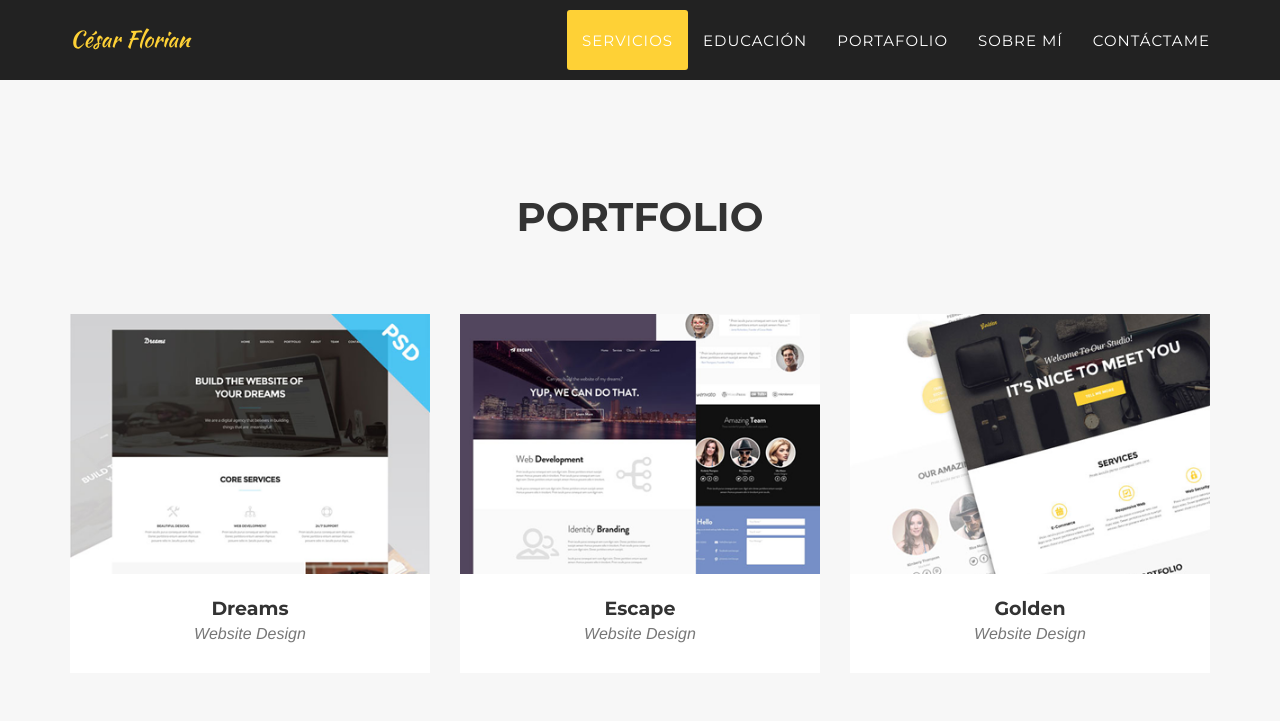
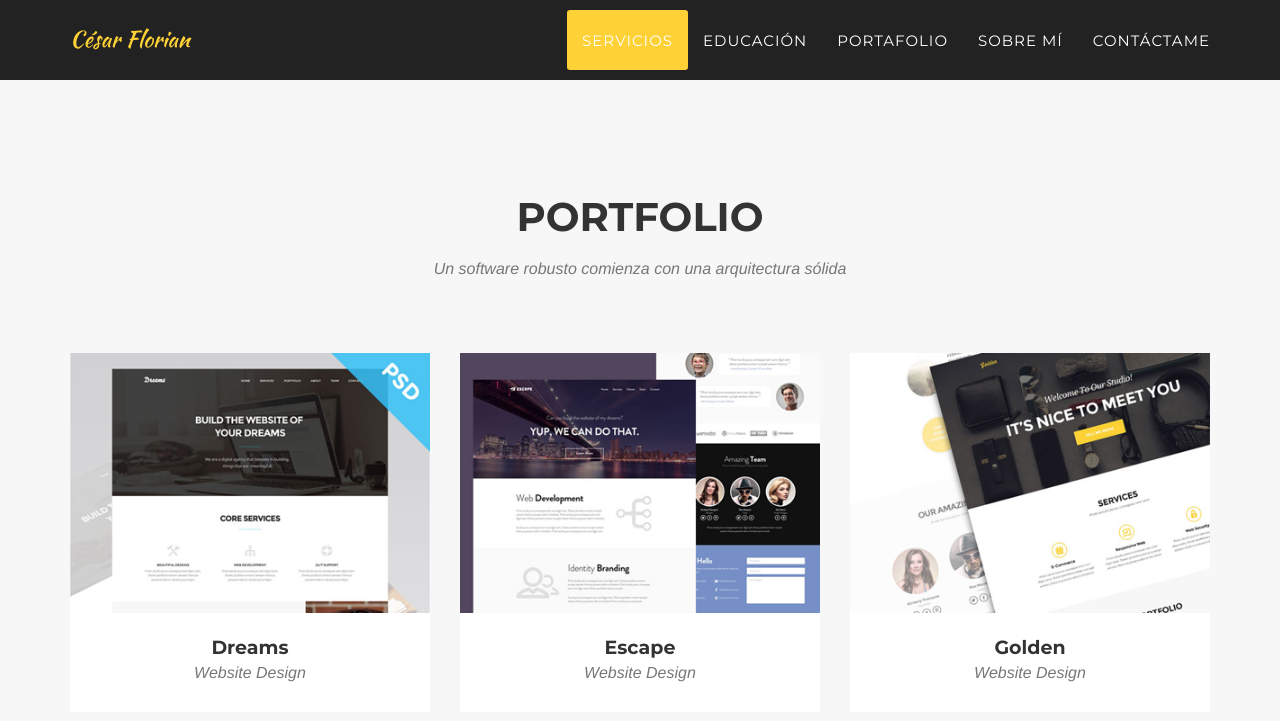
Before and after one commit to cesar-florian/Portfolio, a Jekyll site: the page built from index.html, in a window 1280 px wide and 900 px high, scrolled down 1425 px. Shown: the top 721 px of the window. Built offline with Jekyll 4.4.1, drawn with Linux system fonts in a browser that asks for light colours; some web fonts are replaced.

Commit message:
no message

```diff
--- a/_includes/education.html
+++ b/_includes/education.html
@@ -5,7 +5,6 @@
                 <div class="col-lg-12 text-center">
                     <h2 class="section-heading">Educación</h2>
                     <h3 class="section-subheading text-muted">Conocimiento que impulsa la innovación</h3>
-                    <!--<h3 class="section-subheading text-muted">Cuento con una sólida formación académica que complementa mi experiencia profesional, asegurando un enfoque bien fundamentado en cada proyecto.</h3>-->
                 </div>
             </div>
             <div class="row justify-content-center">
--- a/_includes/portfolio_grid.html
+++ b/_includes/portfolio_grid.html
@@ -4,8 +4,7 @@
             <div class="row">
                 <div class="col-lg-12 text-center">
                     <h2 class="section-heading">Portfolio</h2>
-                    <h3 class="section-subheading text-muted"></h3>
-                    <!--<h3 class="section-subheading text-muted">Aquí encontrarás algunos de los proyectos en los que he trabajado. Cada uno refleja mi interés por el desarrollo de software bien estructurado, seguro y escalable. Desde aplicaciones web hasta herramientas personalizadas, me gusta aplicar las mejores prácticas y enfocarme en generar impacto real.</h3>-->
+                    <h3 class="section-subheading text-muted">Un software robusto comienza con una arquitectura sólida</h3>
                 </div>
             </div>
             <div class="row">
```
